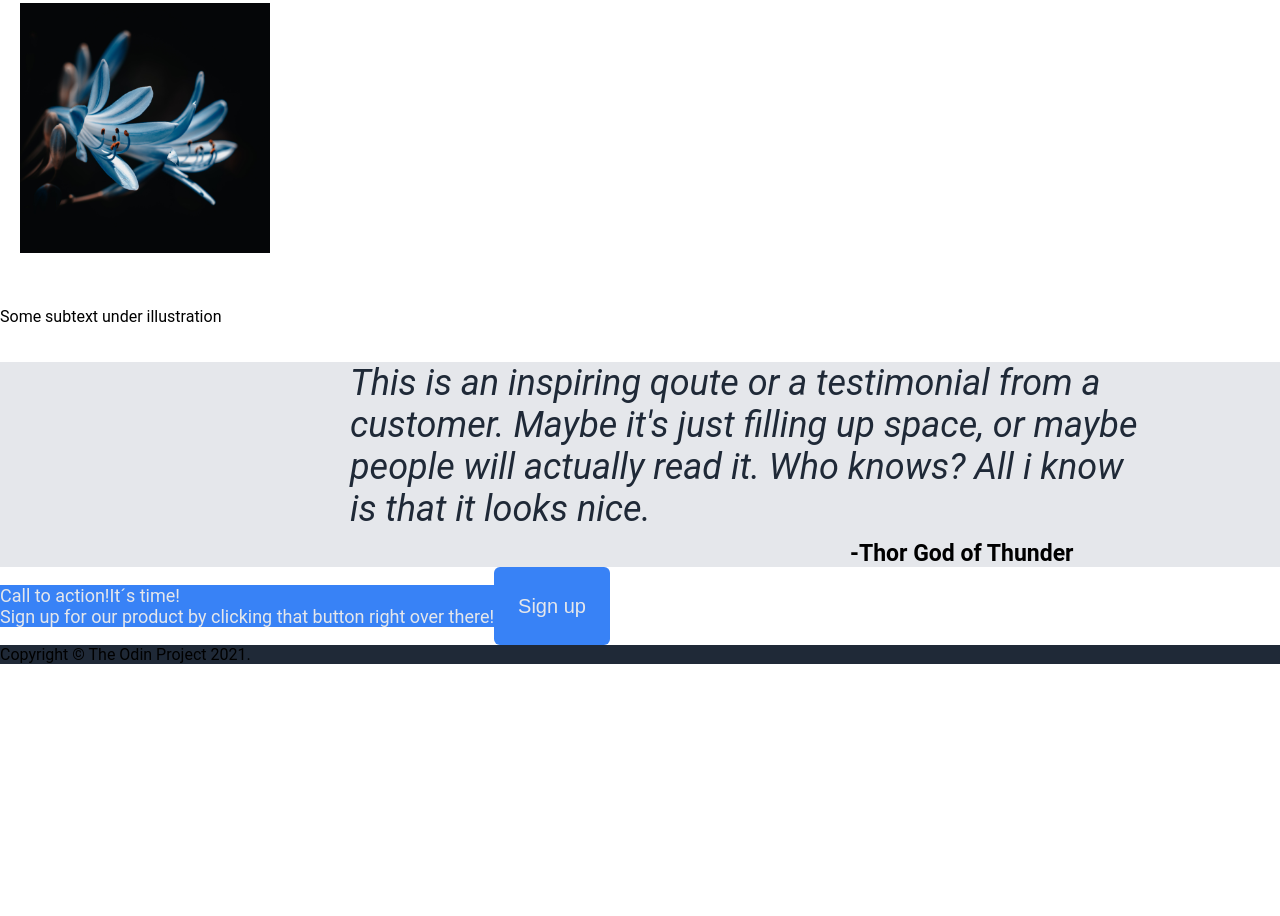
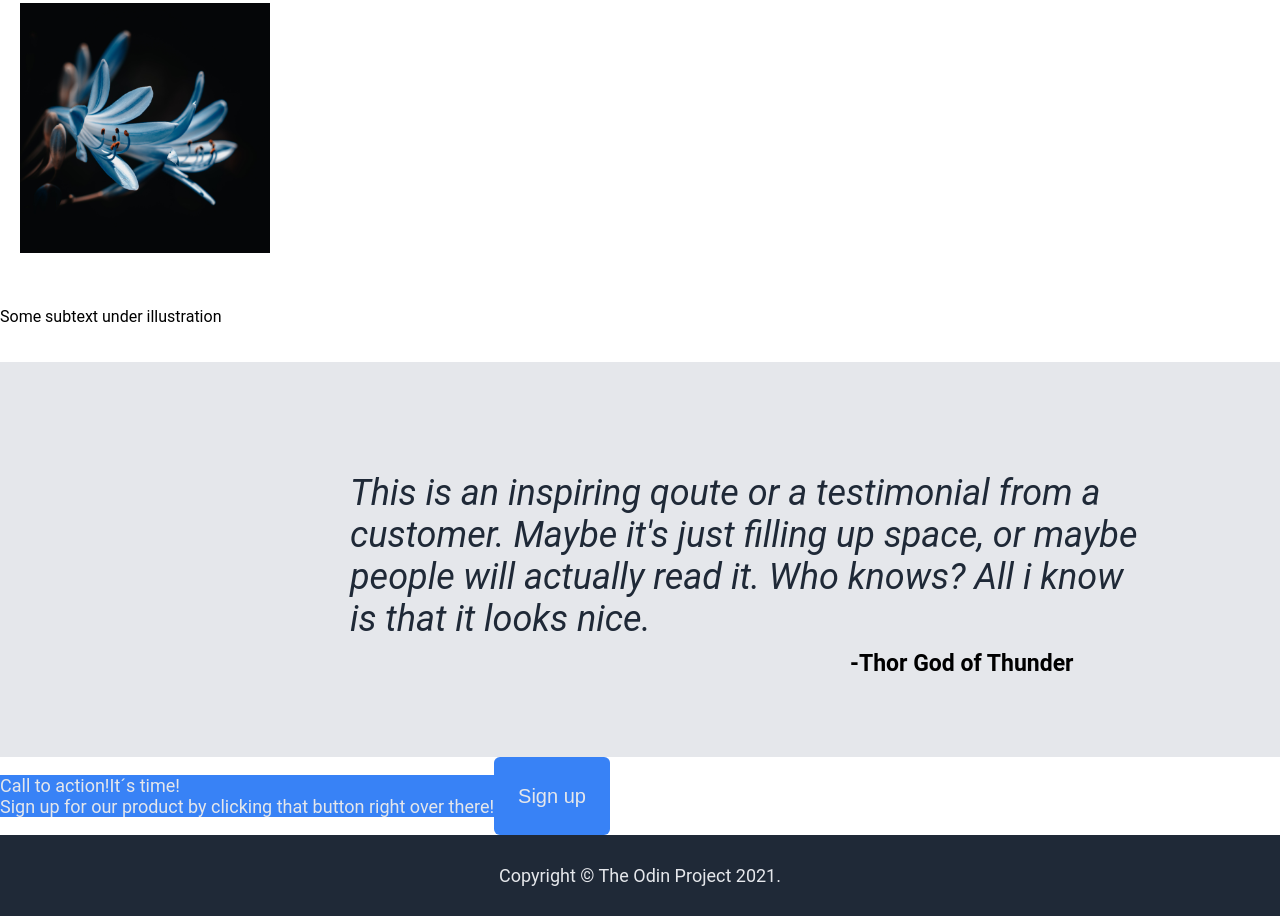
Before and after one commit to RinoCerrone/landing-page, a plain HTML site: page index.html in a window 1280 px wide. Shown: the part 1780-2696 px from the top of the page. Before the commit the page ends 2444 px from the top, so only its background shows below. Drawn offline with Linux system fonts and the light colour scheme.

Commit message:
Add padding to quote part,add padding and style to footer

```diff
--- a/style.css
+++ b/style.css
@@ -84,6 +84,7 @@ blockquote{
     font-style: italic;
     margin-left: 350px;
     margin-bottom: 10px;
+    padding-top: 110px;
 
 }
 .thor{
@@ -91,6 +92,7 @@ blockquote{
     font-weight: 700;
     margin-top: 0px;
     margin-left: 850px;
+    padding-bottom: 80px;
 
 
 }
@@ -102,4 +104,10 @@ blockquote{
 }
 footer{
     background-color: #1F2937;
+    color: #E5E7EB;
+    font-size: 18px;
+    padding:30px;
+    display: flex;
+    justify-content: center;
+    align-items: center;
 }
```
